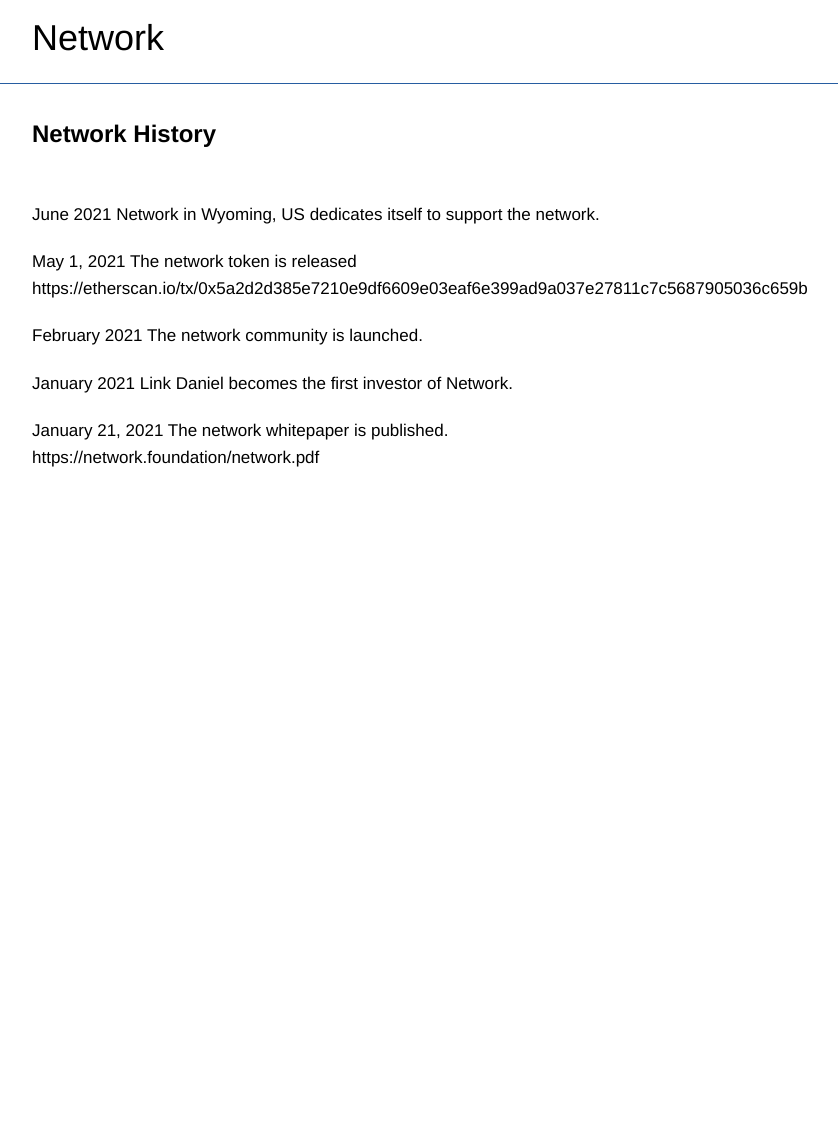
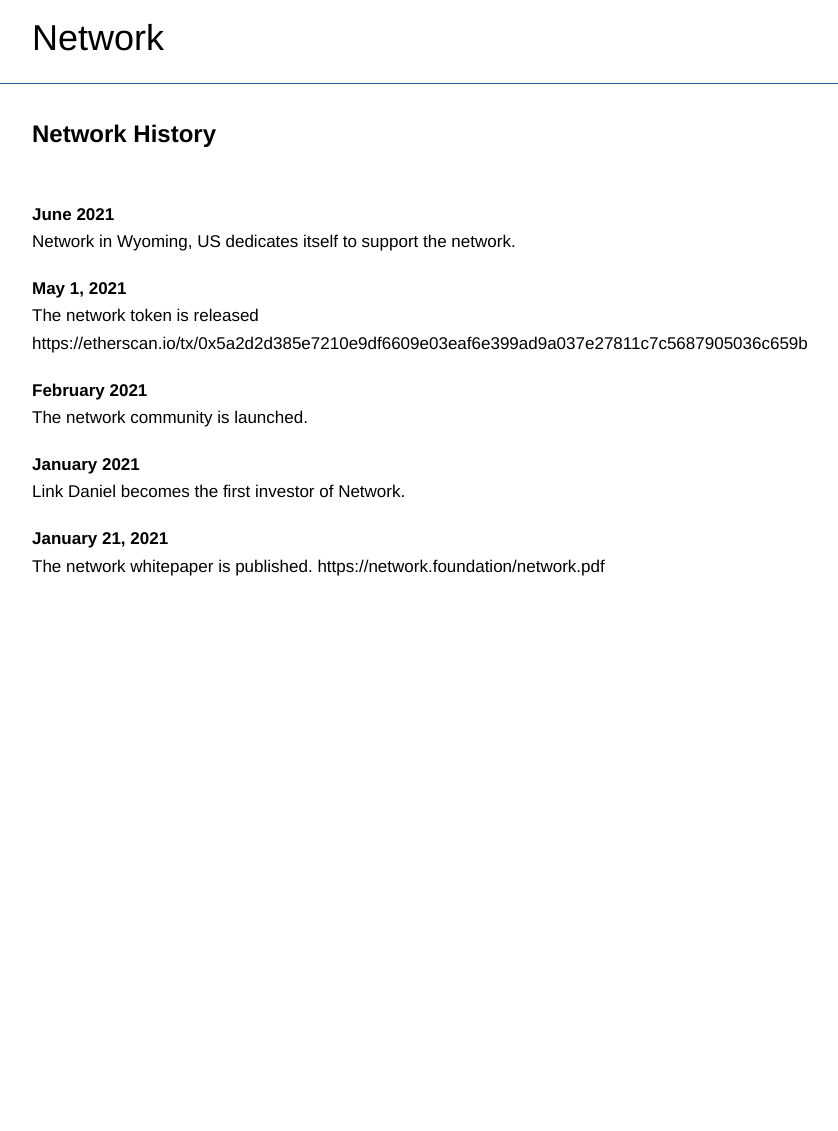
Before and after one commit to networkf/network.github.io, a Jekyll site: the page built from history.md, in a window 1280 px wide. Shown: the whole page, without its empty margins (243-1081 px from the left). Built offline with Jekyll 4.4.1, drawn with Linux system fonts in a browser that asks for light colours; some web fonts are replaced; our own code applies the rules of GitHub Pages for plain Markdown files; the repository's description, which GitHub fills in, is left out; before the commit the page ends 1022 px from its top, so only the background shows below that.

Commit message:
Update history.md

```diff
--- a/history.md
+++ b/history.md
@@ -10,19 +10,24 @@ layout: default
 <br>
 <br>
 
-June 2021
+**June 2021**
+<br>
 Network in Wyoming, US dedicates itself to support the network.
 
-May 1, 2021
+**May 1, 2021**
+<br>
 The network token is released
 https://etherscan.io/tx/0x5a2d2d385e7210e9df6609e03eaf6e399ad9a037e27811c7c5687905036c659b
 
-February 2021
+**February 2021**
+<br>
 The network community is launched.
 
-January 2021
+**January 2021**
+<br>
 Link Daniel becomes the first investor of Network.
 
-January 21, 2021
+**January 21, 2021**
+<br>
 The network whitepaper is published.
 https://network.foundation/network.pdf
```
